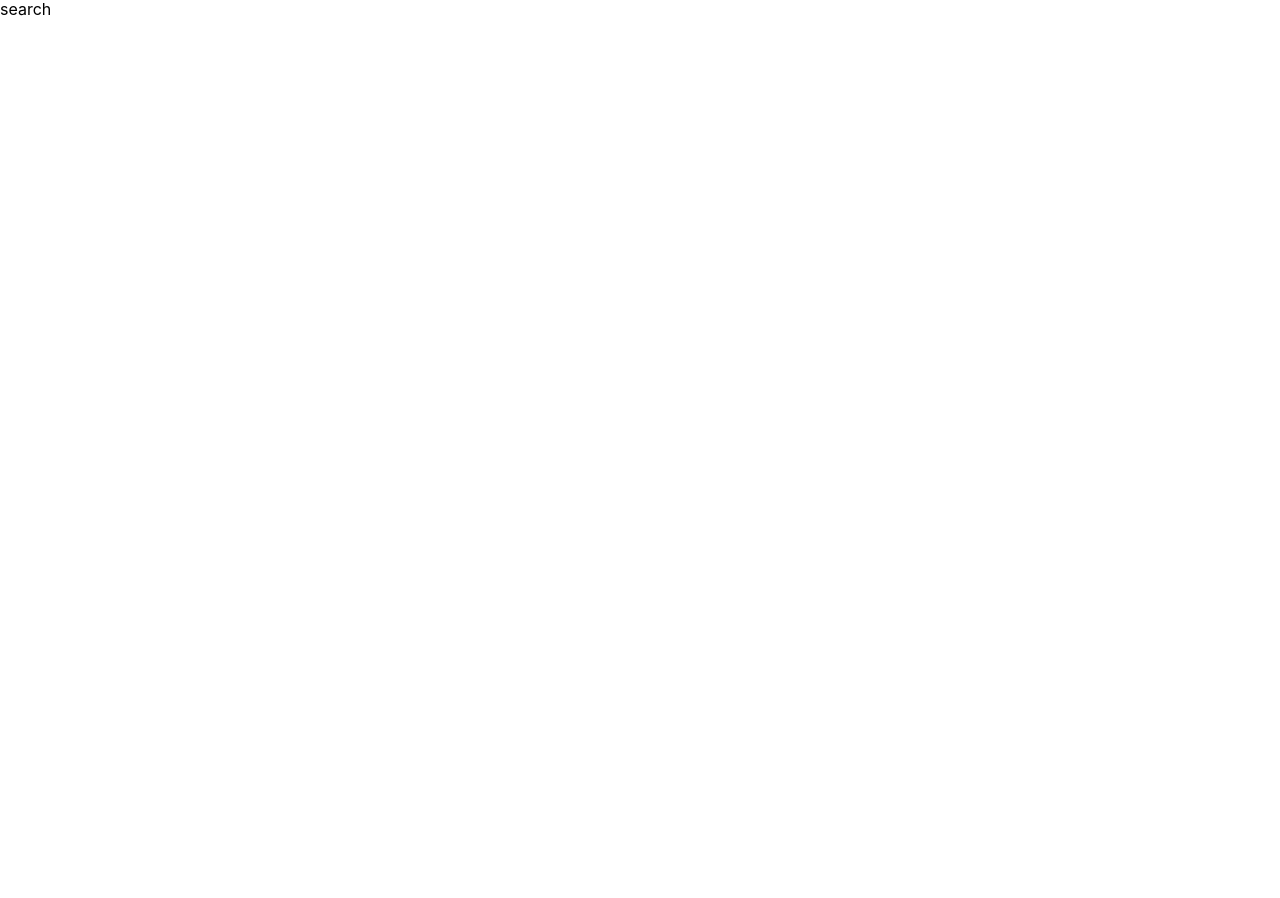
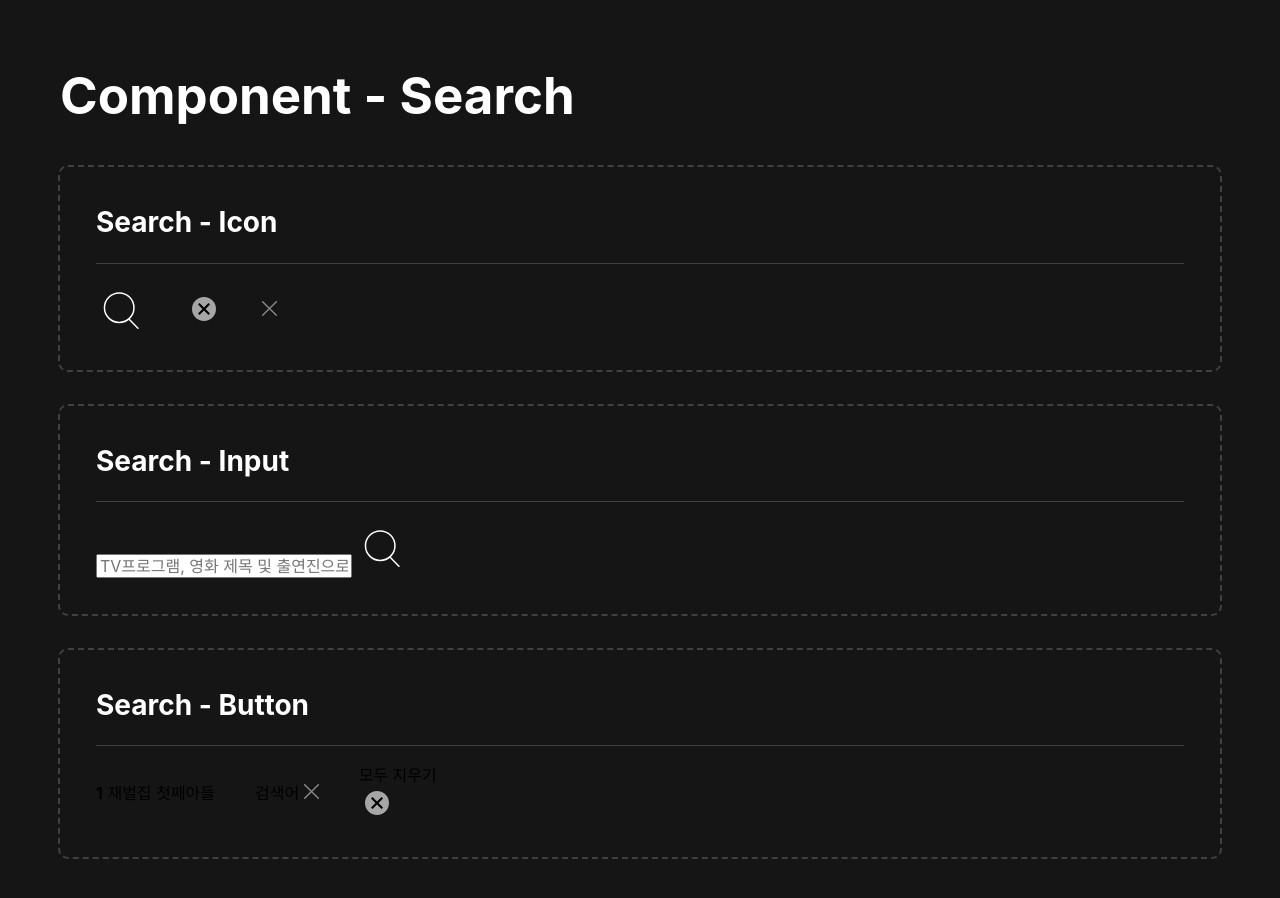
Before and after one commit to FRONTENDBOOTCAMP-14th/Sashimi, a website built with Vite: page src/components/search/search.html in a window 1280 px wide. Before the commit the page ends 800 px from the top, so only its background shows below. Built offline with nearby package versions, Linux system fonts and the light colour scheme; a web font is replaced by a local one.

Commit message:
[feature] search 컴포넌트 마크업

```diff
--- a/src/components/search/search.html
+++ b/src/components/search/search.html
@@ -7,10 +7,66 @@
     <link rel="icon" href="/favicon.ico" />
     <link rel="stylesheet" as="style" crossorigin href="https://cdn.jsdelivr.net/gh/orioncactus/pretendard@v1.3.9/dist/web/variable/pretendardvariable.min.css" />
     <link rel="stylesheet" href="/src/common/index.css" />
+    <link rel="stylesheet" href="/src/common/component-layout.css" />
     <link rel="stylesheet" href="/src/components/search/search.css" />
     <script type="module" src="/src/main.js"></script>
   </head>
   <body>
-    search
+    <div class="components-wrapper">
+      <h1>Component - Search</h1>
+      <ul class="components-list">
+        <li class="components-item">
+          <h2 class="components-title">Search - Icon</h2>
+          <div class="components-box">
+            <!-- 검색 하는 버튼 -->
+            <button class="search-submit-btn" type="submit" aria-label="검색">
+              <img src="/icon/icon-search.svg" alt="" aria-hidden="true" />
+            </button>
+            <!-- 최근 검색어 전부 제거하는 버튼 -->
+            <button class="search-reset-btn" type="button" aria-label="최근 검색어 모두 지우는">
+              <img src="/icon/close-button.svg" alt="" aria-hidden="true" />
+            </button>
+            <!-- 형제 요소 최근 검색어 제거 하는 버튼 -->
+            <button class="search-submit-btn" type="submit" aria-label="(해당 하는 검색어 동적 삽입) 내역 제거하는">
+              <img src="/icon/icon-big-x.svg" alt="" aria-hidden="true" />
+            </button>
+          </div>
+        </li>
+        <li class="components-item">
+          <h2 class="components-title">Search - Input</h2>
+          <div class="components-box">
+            <!-- 검색 영역 인풋 -->
+            <div class="search-input">
+              <input type="text" placeholder="TV프로그램, 영화 제목 및 출연진으로 검색해보세요" />
+              <button class="search-submit-btn" type="submit" aria-label="검색">
+                <img src="/icon/icon-search.svg" alt="" aria-hidden="true" />
+              </button>
+            </div>
+          </div>
+        </li>
+        <li class="components-item">
+          <h2 class="components-title">Search - Button</h2>
+          <div class="components-box">
+            <!-- 인기 검색어 버튼 -->
+            <button class="search-popular-btn" type="button" aria-label="(1번 검색어에 대한 텍스트 동적 삽입)">
+              <strong>1</strong>
+              <span>재벌집 첫째아들</span>
+            </button>
+            <!-- 최근 검색어 버튼 -->
+            <div class="search-recent-wrapper">
+              <button class="search-popular-btn" type="button">검색어</button>
+              <button class="search-submit-btn" type="submit" aria-label="(해당 하는 검색어 동적 삽입) 내역 제거하는">
+                <img src="/icon/icon-big-x.svg" alt="" aria-hidden="true" />
+              </button>
+            </div>
+            <!-- 최근 검색어 전부 삭제 버튼 -->
+            <button class="search-reset-btn" type="button" aria-label="최근 검색어 모두 지우는">
+              <span>모두 지우기</span>
+              <img src="/icon/close-button.svg" alt="" aria-hidden="true" />
+            </button>
+          </div>
+        </li>
+      </ul>
+    </div>
   </body>
 </html>
```
